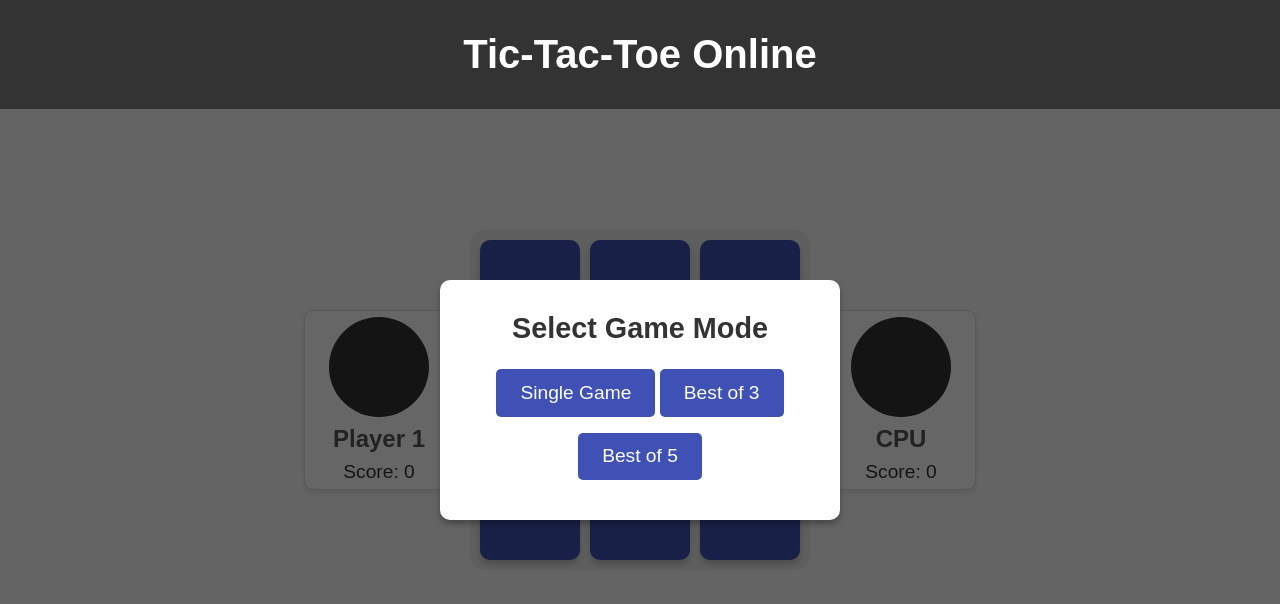
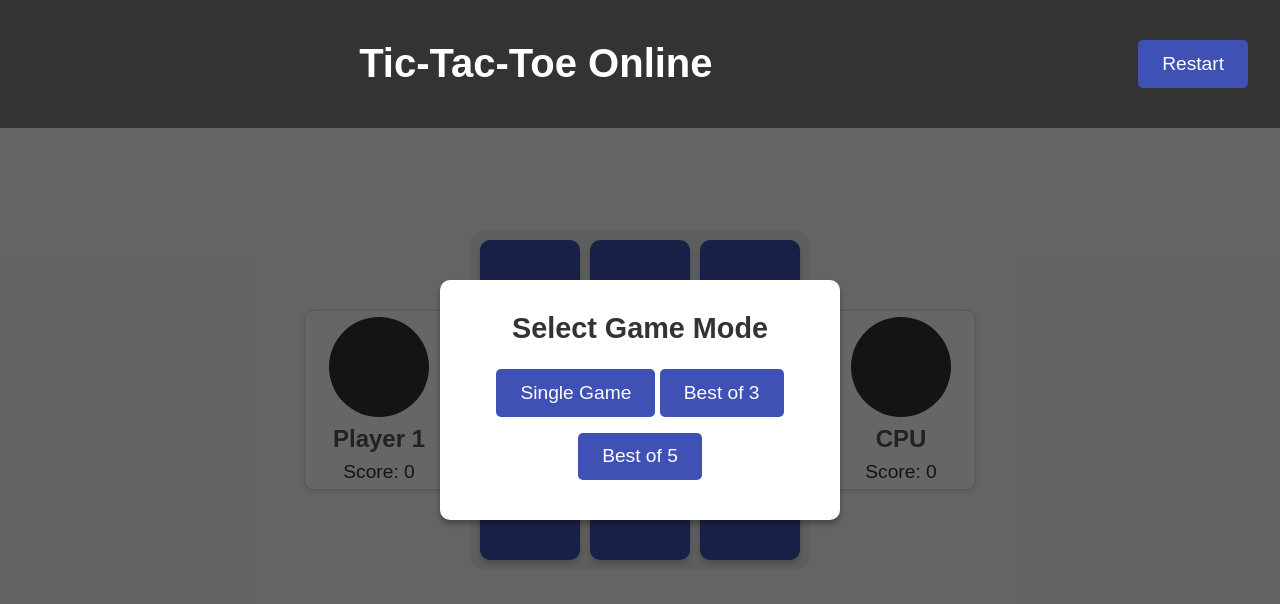
Before and after one commit to Giacomo-Marconi/tris, a plain HTML site: page index.html in a window 1280 px wide. Drawn offline with Linux system fonts and the light colour scheme.

Commit message:
add reload btn

```diff
--- a/index.html
+++ b/index.html
@@ -34,6 +34,9 @@
     <div class="container">
         <header>
             <h1>Tic-Tac-Toe Online</h1>
+            <div class="reload">
+                <button id="btn" onclick="location.reload();">Restart</button>
+            </div>
         </header>
         <main>
             <div class="player" id="player1">
--- a/style.css
+++ b/style.css
@@ -23,16 +23,35 @@ body {
 header {
     width: 100%;
     background-color: #333;
-    padding: 2rem 0;
+    padding: 2rem 2rem;
     position: fixed;
     top: 0;
     left: 0;
     z-index: 1000;
+    display: flex;
+    justify-content: end;
+    align-items: center;
+    gap: 35%;/*to fix cazzo --> allineare bene e non cosi*/
 }
 
 header h1 {
     font-size: 2.5em;
     color: #fff;
+}
+
+#btn{
+    background-color: #3f51b5;
+    color: #fff;
+    padding: 0.8rem 1.5rem;
+    margin: 0.5rem 0;
+    border: none;
+    border-radius: 5px;
+    cursor: pointer;
+    font-size: 1.2em;
+}
+
+#btn:hover {
+    scale: 1.1;
 }
 
 main {
```
